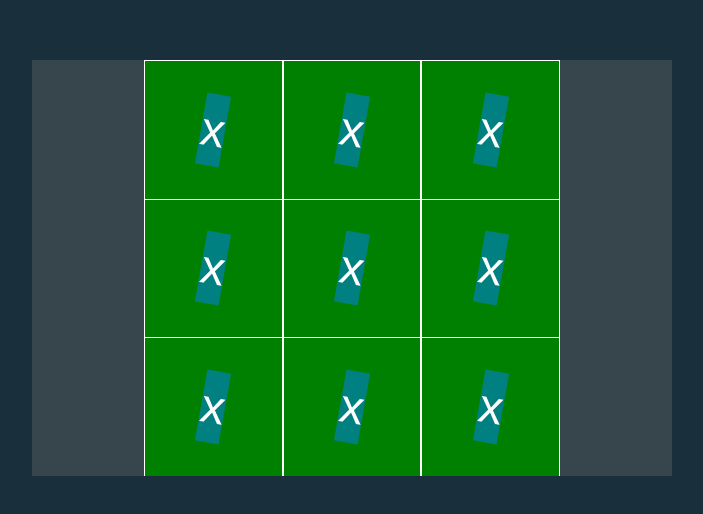
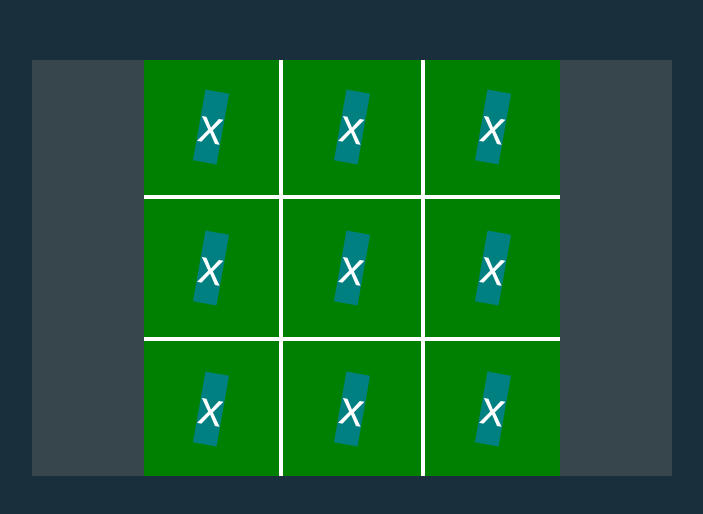
Before and after one commit to ezegonmac/React-TikTakToe, a React (Create React App) app: page / in a window 1280 px wide. Shown: the part 132-646 px from the top of the page, without its empty margins (288-991 px from the left). Built offline with nearby package versions, Linux system fonts and the light colour scheme.

Commit message:
Add borders

```diff
--- a/src/components/Board.js
+++ b/src/components/Board.js
@@ -15,15 +15,15 @@ const Board = (props) => {
 
     return(
         <StyledBoard>
-            <Cell row="1" col="1"/>
-            <Cell row="1" col="2"/>
-            <Cell row="1" col="3"/>
-            <Cell row="2" col="1"/>
-            <Cell row="2" col="2"/>
-            <Cell row="2" col="3"/>
-            <Cell row="3" col="1"/>
-            <Cell row="3" col="2"/>
-            <Cell row="3" col="3"/>
+            <Cell row={1} col={1}/>
+            <Cell row={1} col={2}/>
+            <Cell row={1} col={3}/>
+            <Cell row={2} col={1}/>
+            <Cell row={2} col={2}/>
+            <Cell row={2} col={3}/>
+            <Cell row={3} col={1}/>
+            <Cell row={3} col={2}/>
+            <Cell row={3} col={3}/>
         </StyledBoard>
     )
 }
--- a/src/components/Cell.js
+++ b/src/components/Cell.js
@@ -1,11 +1,17 @@
 import styled from "styled-components";
+import BorderHelper from "../helpers/BorderHelper";
 
 const Cell = (props) => {
 
-    const borderTop = false;
-    const borderRight = false;
-    const borderBottom = false;
-    const borderLeft = false;
+    const row = props.row;
+    const col = props.col;
+
+    const borderTop = BorderHelper.hasTopBorder(row, col);
+    const borderRight = BorderHelper.hasRightBorder(row, col);
+    const borderBottom = BorderHelper.hasBottomBorder(row, col);
+    const borderLeft = BorderHelper.hasLeftBorder(row, col);
+
+    const borderStyle = "solid 0.25rem rgb(256,256,256)";
 
     const StyledCell = styled.div`
         background-color: green;
@@ -20,10 +26,10 @@ const Cell = (props) => {
             background-color: darkgreen;
         }
 
-        border-top: solid 0.1rem rgb(256,256,256);
-        border-right: solid 0.1rem rgb(256,256,256);
-        border-bottom: ${borderBottom ? "solid 0.1rem rgb(256,256,256)" : "none"};
-        border-left: solid 0.1rem rgb(256,256,256);
+        border-top:    ${borderTop ? borderStyle : "none"};
+        border-right:  ${borderRight ? borderStyle : "none"};
+        border-bottom: ${borderBottom ? borderStyle : "none"};
+        border-left:   ${borderLeft ? borderStyle : "none"};
     `
 
     const Mark = styled.p`
--- /dev/null
+++ b/src/helpers/BorderHelper.js
@@ -0,0 +1,69 @@
+
+class BorderHelper {
+
+    static borders =
+        [
+            [
+                {top    : false,
+                 right  : true,
+                 bottom : true,
+                 left   : false},
+                {top    : false,
+                 right  : false,
+                 bottom : true,
+                 left   : false},
+                {top    : false,
+                 right  : false,
+                 bottom : true,
+                 left   : true},
+            ],
+            [
+                {top    : false,
+                 right  : true,
+                 bottom : false,
+                 left   : false},
+                {top    : false,
+                 right  : false,
+                 bottom : false,
+                 left   : false},
+                {top    : false,
+                 right  : false,
+                 bottom : false,
+                 left   : true},
+            ],
+            [
+                {top    : true,
+                 right  : true,
+                 bottom : false,
+                 left   : false},
+                {top    : true,
+                 right  : false,
+                 bottom : false,
+                 left   : false},
+                {top    : true,
+                 right  : false,
+                 bottom : false,
+                 left   : true},
+            ]
+        ];
+
+
+    static hasTopBorder = (row, col) => {
+        return this.borders[row-1][col-1].top;
+    }
+
+    static hasRightBorder = (row, col) => {
+        return this.borders[row-1][col-1].right;
+    }
+
+    static hasBottomBorder = (row, col) => {
+        return this.borders[row-1][col-1].bottom;
+    }
+
+    static hasLeftBorder = (row, col) => {
+        return this.borders[row-1][col-1].left;
+    }
+
+}
+
+export default BorderHelper;
```
